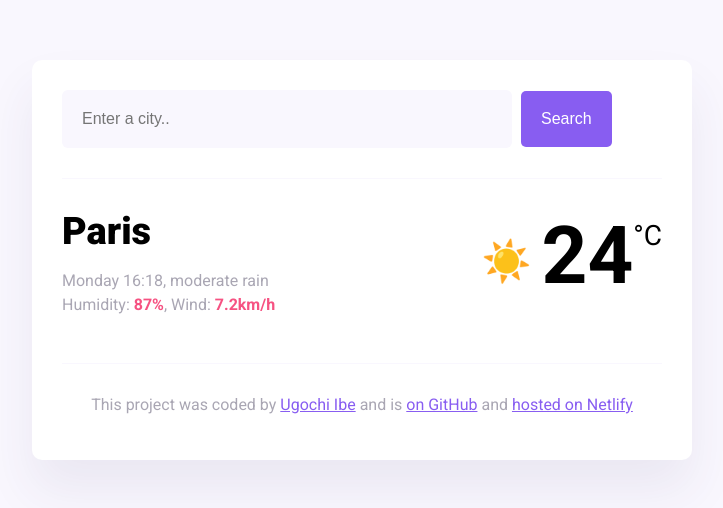
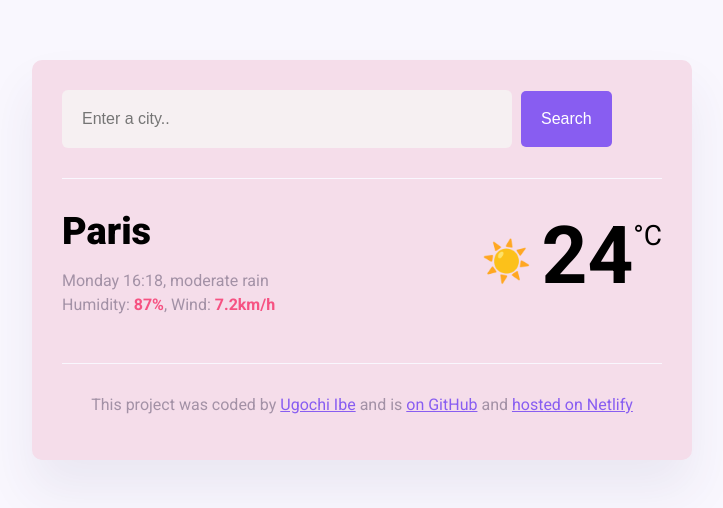
Before and after one commit to ugo-reg/my-weather-project, a plain HTML site: page index.html in a window 1280 px wide. Shown: the whole page, without its empty margins (278-1001 px from the left). Drawn offline with nearby package versions, Linux system fonts and the light colour scheme.

Commit message:
Update styles.css

```diff
--- a/src/styles.css
+++ b/src/styles.css
@@ -8,7 +8,7 @@ a {
 }
 
 .weather-app {
-  background: white;
+  background:#F5DDEA;
   max-width: 600px;
   margin: 60px auto;
   padding: 30px;
@@ -22,7 +22,7 @@ header {
 }
 
 .search-input {
-  background-color: #f9f7fe;
+  background-color: #F6F0F2;
   border: none;
   color: rgba(39, 33, 66, 0.4);
   font-size: 16px;
@@ -96,3 +96,6 @@ footer {
 
   color: rgba(39, 33, 66, 0.4);
 }
+.search-button:hover{
+  cursor: pointer;
+}
```
